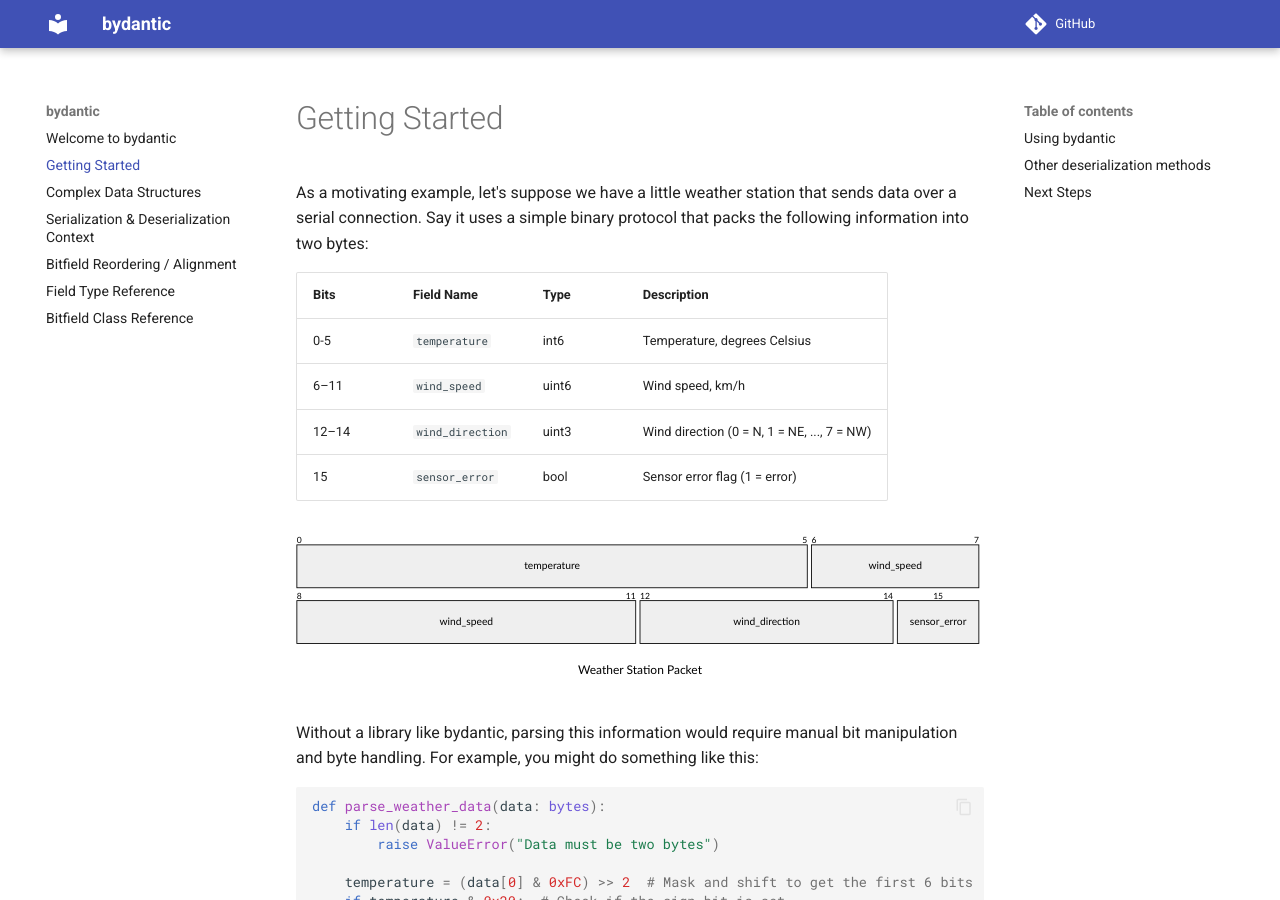
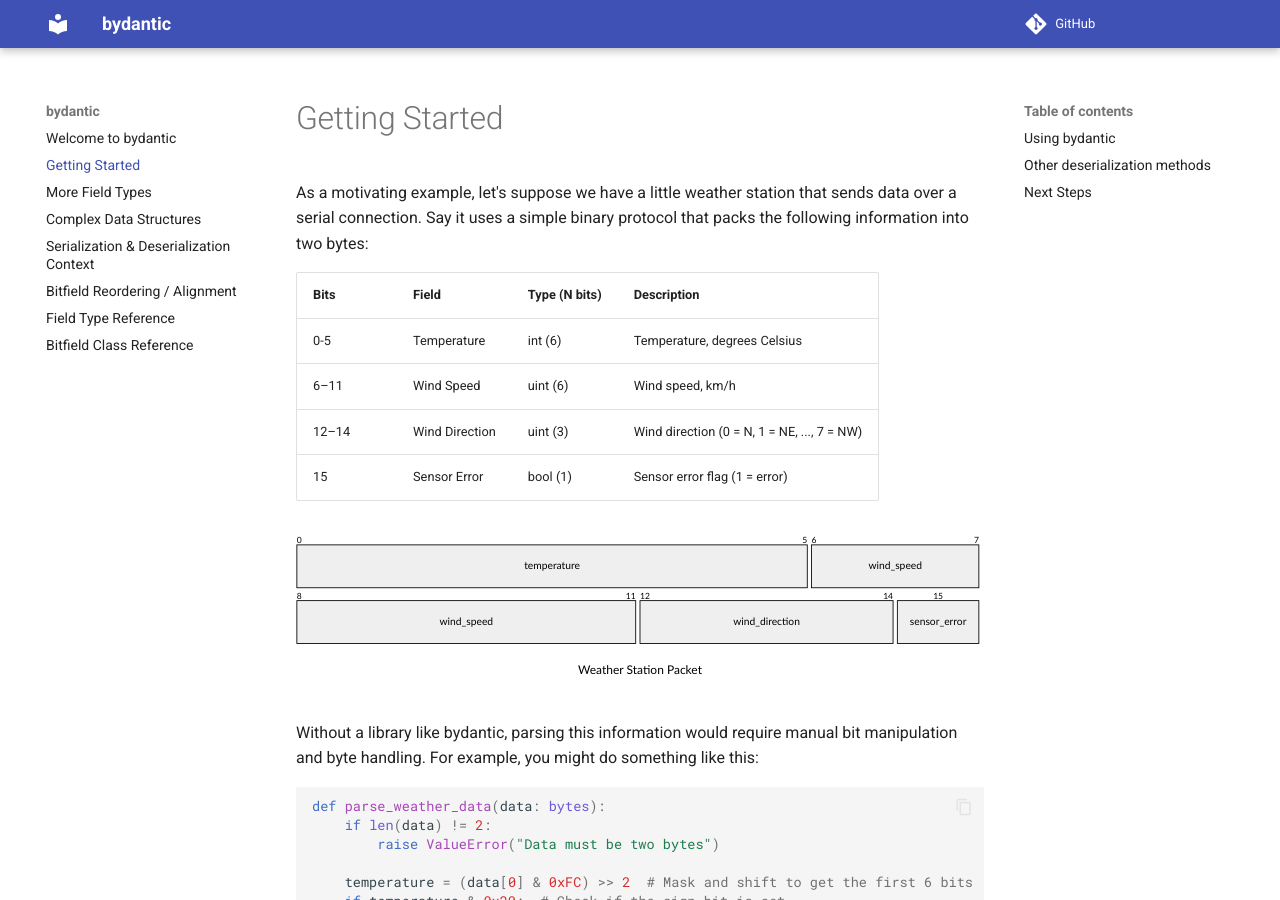
Before and after one commit to khusmann/bydantic, an MkDocs documentation site: the page built from docs/getting-started.md, in a window 1280 px wide and 900 px high. Built offline with MkDocs 1.6.1 and Material for MkDocs 9.7.7, drawn with Linux system fonts in a browser that asks for light colours; comment, search, counter and statistics services are not loaded.

Commit message:
add more-field-types section

````diff
--- a/docs/getting-started.md
+++ b/docs/getting-started.md
@@ -4,12 +4,12 @@
 sends data over a serial connection. Say it uses a simple binary protocol that
 packs the following information into two bytes:
 
-| Bits  | Field Name       | Type  | Description                                 |
-| ----- | ---------------- | ----- | ------------------------------------------- |
-| 0-5   | `temperature`    | int6  | Temperature, degrees Celsius                |
-| 6–11  | `wind_speed`     | uint6 | Wind speed, km/h                            |
-| 12–14 | `wind_direction` | uint3 | Wind direction (0 = N, 1 = NE, ..., 7 = NW) |
-| 15    | `sensor_error`   | bool  | Sensor error flag (1 = error)               |
+| Bits  | Field          | Type (N bits) | Description                                 |
+| ----- | -------------- | ------------- | ------------------------------------------- |
+| 0-5   | Temperature    | int (6)       | Temperature, degrees Celsius                |
+| 6–11  | Wind Speed     | uint (6)      | Wind speed, km/h                            |
+| 12–14 | Wind Direction | uint (3)      | Wind direction (0 = N, 1 = NE, ..., 7 = NW) |
+| 15    | Sensor Error   | bool (1)      | Sensor error flag (1 = error)               |
 
 ```mermaid
 ---
--- a/mkdocs.yml
+++ b/mkdocs.yml
@@ -5,6 +5,7 @@
 nav:
   - Welcome to bydantic: index.md
   - Getting Started: getting-started.md
+  - More Field Types: more-field-types.md
   - Complex Data Structures: complex-data-structures.md
   - Serialization & Deserialization Context: serialization-deserialization-context.md
   - Bitfield Reordering / Alignment: bitfield-reordering-alignment.md
````
Also changed, not shown: docs/complex-data-structures.md (+5 -1 lines), docs/more-field-types.md (added, +90 -0 lines).
